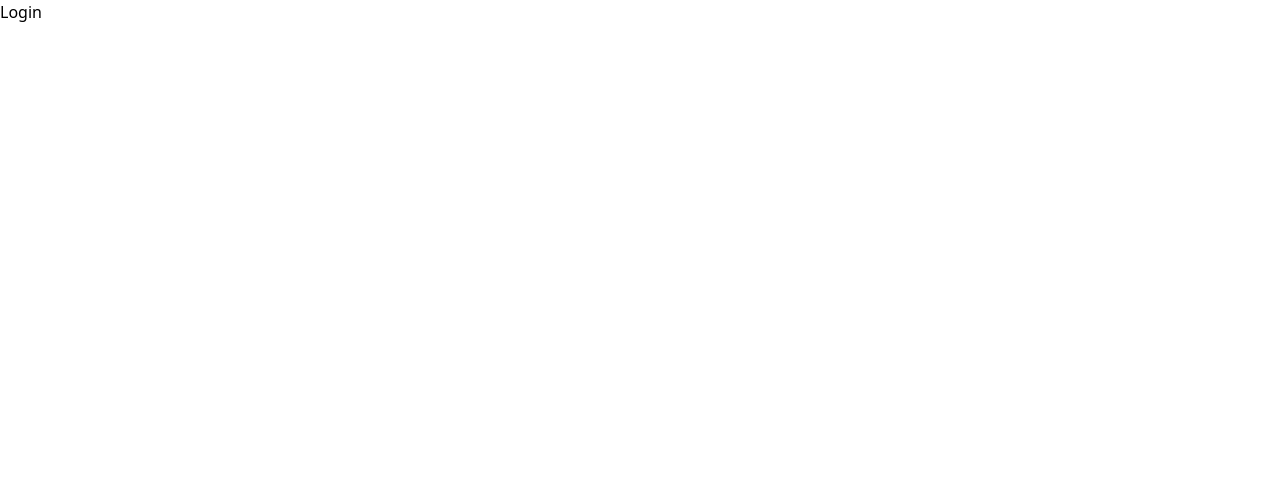
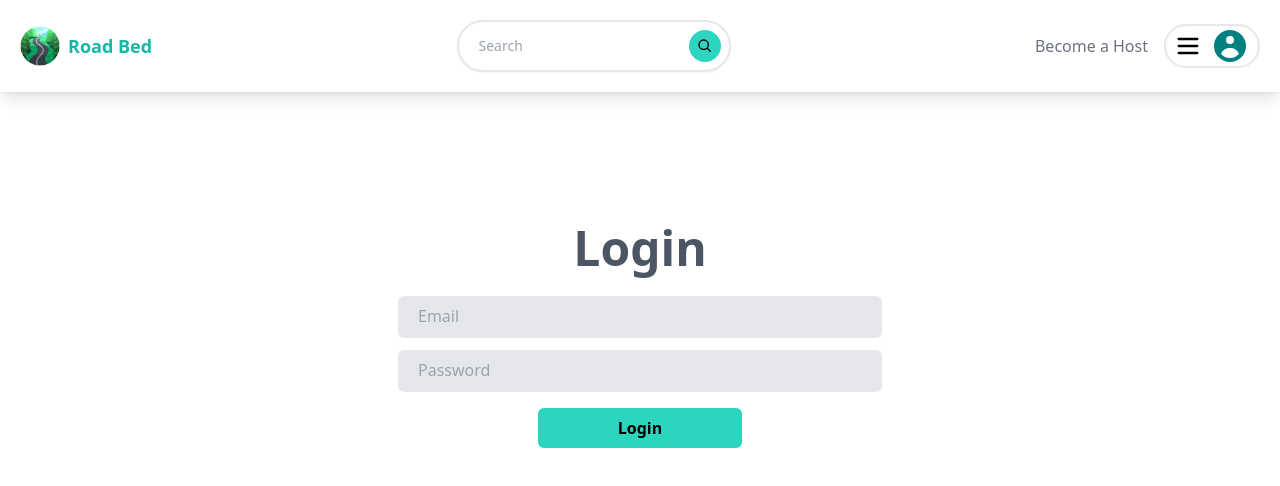
Before and after one commit to DestinyDriver/Roady, a Next.js app in the folder src/main/road-bed-frontend/: page /login in a window 1280 px wide. Shown: the top 486 px of the page. Built offline with nearby package versions, Linux system fonts and the light colour scheme.

Commit message:
Frontend - login page and request

```diff
--- a/src/main/road-bed-frontend/components/Header.js
+++ b/src/main/road-bed-frontend/components/Header.js
@@ -13,7 +13,6 @@ function Header() {
             <img
               src="./road_icon.png"
               className="object-cover h-10 w-10"
-              fill
             />
             <h3 className="text-lg font-bold text-teal-500 hidden md:inline-block">
               Road Bed
@@ -21,10 +20,15 @@ function Header() {
           </div>
         </Link>
 
-        <input
-          className="border border-gray-300 rounded-lg px-2"
-          placeholder="Search"
-        />
+        <div className="flex items-center md:border-2 rounded-full py-2 md:shadow-sm">
+          <input
+            className="flex-grow outline-none bg-transparent pl-5 text-sm text-gray-600
+              placeholder-gray-400"
+            placeholder="Search"
+          />
+          <SearchIcon className="hidden md:inline-flex md:mx-2 h-8 bg-teal-400 p-2 rounded-full
+            cursor-pointer" />
+        </div>
 
         <div className="flex items-center space-x-4">
           <Link href="/login">
@@ -33,7 +37,7 @@ function Header() {
             </p>
           </Link>
           <div
-            className="flex items-center space-x-2 border border-gray-400 rounded-full px-2
+            className="flex items-center space-x-2 border-2 border-gray-200 rounded-full px-2
                     cursor-pointer hover:shadow-lg hover:scale-105 transition duration-200 ease-in-out"
           >
             <MenuIcon className="h-7 w-7" />
--- a/src/main/road-bed-frontend/package.json
+++ b/src/main/road-bed-frontend/package.json
@@ -11,6 +11,7 @@
   "dependencies": {
     "@heroicons/react": "^1.0.6",
     "@next/font": "13.1.4",
+    "axios": "^1.2.4",
     "eslint": "8.32.0",
     "eslint-config-next": "13.1.4",
     "next": "13.1.4",
--- a/src/main/road-bed-frontend/pages/[login].js
+++ b/src/main/road-bed-frontend/pages/[login].js
@@ -1,9 +1,63 @@
-import React from 'react'
+import Header from "@/components/Header";
+import AuthService from "@/services/authService";
+import React, { useState } from "react";
 
 function Login() {
+  const authService = new AuthService();
+
+  const [email, setEmail] = useState("");
+  const [password, setPassword] = useState("");
+
+  const login = (e) => {
+    e.preventDefault();
+
+    let loginRequest = {
+      email: email,
+      password: password,
+    };
+
+    authService.login(loginRequest).then(result => console.log(result.data))
+  };
+
   return (
-    <div>Login</div>
-  )
+    <div className="text-center">
+      <Header />
+
+      <div className="flex flex-col justify-center items-center max-w-7xl mx-auto">
+        <div className="absolute top-52">
+          <h3 className="text-5xl text-center font-bold text-gray-600 py-4">
+            Login
+          </h3>
+
+          <form className="p-2 w-[400px] md:w-[500px] space-y-4 mx-auto">
+            <div className="flex flex-col space-y-3">
+              <input
+                className="formInput"
+                value={email}
+                onChange={(e) => setEmail(e.target.value)}
+                type="email"
+                placeholder="Email"
+              />
+              <input
+                className="formInput"
+                value={password}
+                onChange={(e) => setPassword(e.target.value)}
+                type="password"
+                placeholder="Password"
+              />
+            </div>
+
+            <button
+              className="px-10 md:px-20 rounded-md text-md font-semibold py-2 bg-teal-400"
+              onClick={(e) => login(e)}
+            >
+              Login
+            </button>
+          </form>
+        </div>
+      </div>
+    </div>
+  );
 }
 
-export default Login
+export default Login;
--- /dev/null
+++ b/src/main/road-bed-frontend/services/authService.js
@@ -0,0 +1,10 @@
+import axios from "axios"
+
+export default class AuthService {
+
+    apiUrl = "http://localhost:8080/auth/"
+
+    login(loginRequest) {
+        return axios.post(this.apiUrl + "login", loginRequest);
+    }
+}
--- a/src/main/road-bed-frontend/styles/globals.css
+++ b/src/main/road-bed-frontend/styles/globals.css
@@ -1,3 +1,10 @@
 @tailwind base;
 @tailwind components;
 @tailwind utilities;
+
+@layer components {
+    .formInput {
+        @apply bg-gray-200 rounded-md outline-none px-5 py-2 border-b-2 hover:border-teal-400 placeholder:text-gray-400
+        focus:border-2 focus:border-teal-400
+    }
+}
```
Also changed, not shown: 2 other files (tests, documents, lock files or other folders).
